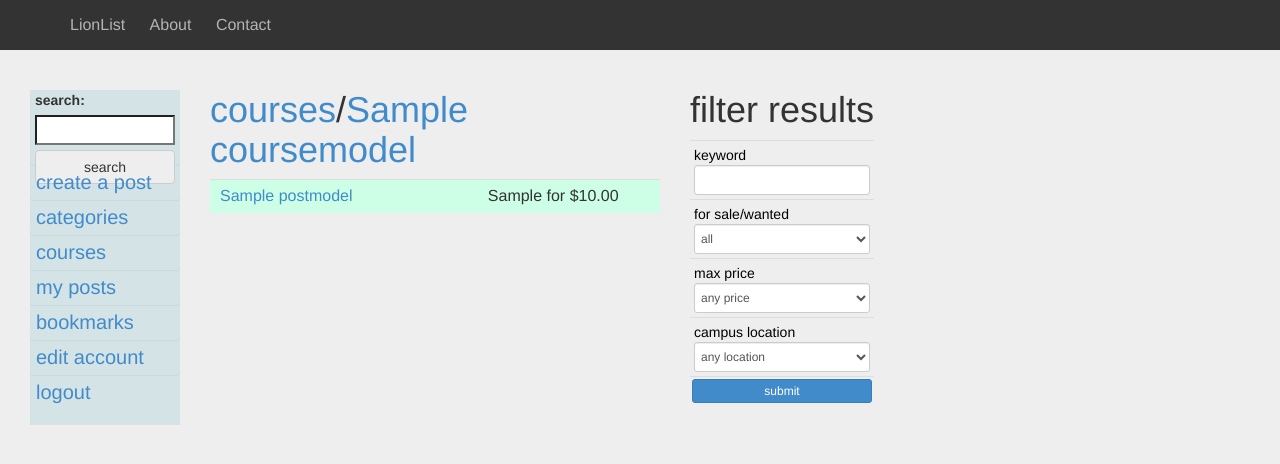
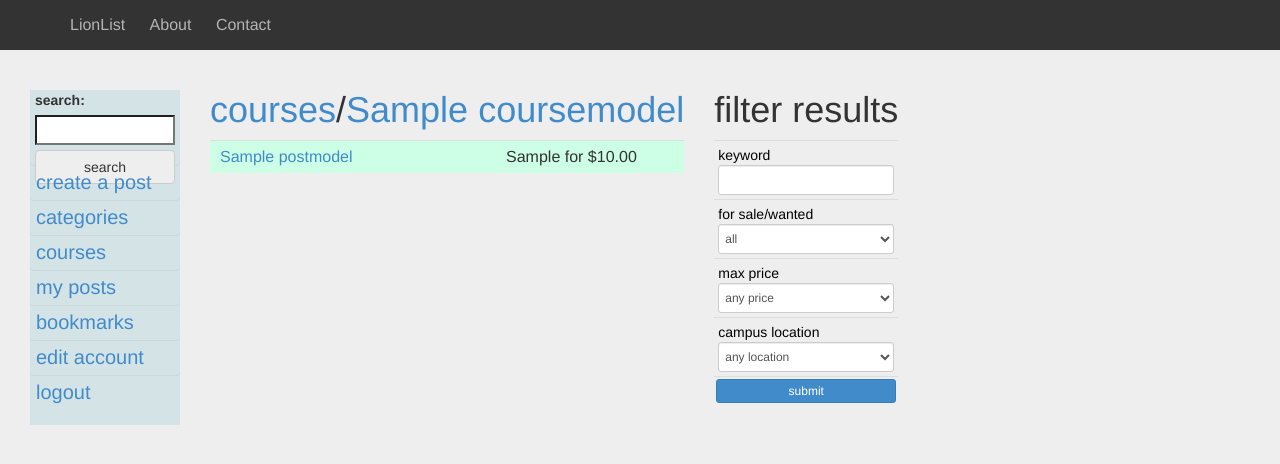
Before and after one commit to ianzapolsky/LionList, a Django app: template lionlist/templates/course/course.html in a window 1280 px wide. Shown: the top 464 px of the page. Run offline with Django 3.2, Linux system fonts and the light colour scheme; the template is opened without the code that fills it: values that come from a table or form of the project are taken from there, others are empty; data comes from the database, SQL or seed files in the repository; tables that the repository leaves empty hold one stand-in row (values such as "Sample post"); parts of the project's set-up code (start-up, migrations or seed data) failed here and were passed over; some libraries are stand-ins or nearby versions.

Commit message:
widened item view pane in all item views

```diff
--- a/lionlist/templates/course/course.html
+++ b/lionlist/templates/course/course.html
@@ -12,19 +12,19 @@
 
 {% block content %}
 
-  <section class="med">
+  <section class="lg">
     <h1><a href="/courses/">courses</a>/<a href="{{ course.get_absolute_url }}">{{ course.name }}</a>
     </h1>
 
     <table class="table table-condensed">
 	  {% for post in object_list %}
         {% if post.forsale == "forsale" %}
-        <tr class="item">
+        <tr class="item" href="{{ post.get_absolute_url }}">
         {% else %}
-        <tr class="wanted">
+        <tr class="wanted" href="{{ post.get_absolute_url }}">
         {% endif %}
           <td class="left">
-            <a href="{{ post.get_absolute_url }}/">{{ post.title }}</a>
+            <a>{{ post.title }}</a>
           </td>
           <td class="cntr">{{ post.forsale }} for ${{ post.price }}</td>
         </tr>
@@ -66,4 +66,13 @@
 
   </section>
 
+  <script>
+
+  $( ".item, .wanted" ).click(function() {
+    window.document.location = $( this ).attr("href");
+  });
+
+  </script>
+
+
 {% endblock %}
--- a/lionlist/templates/search/search.html
+++ b/lionlist/templates/search/search.html
@@ -13,7 +13,7 @@
 {% block content %}
 
 
-  <section class="med">
+  <section class="lg">
     <h1>search results</h1>
     {% if query %}
     <h3>Results: Posts</h3>
```
